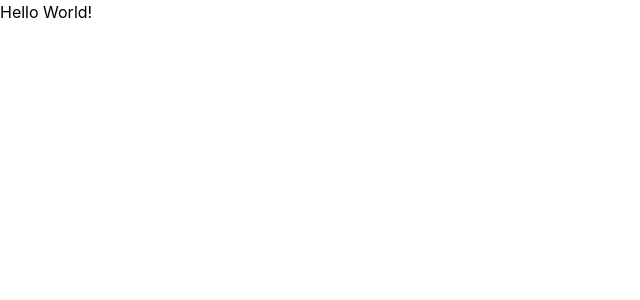
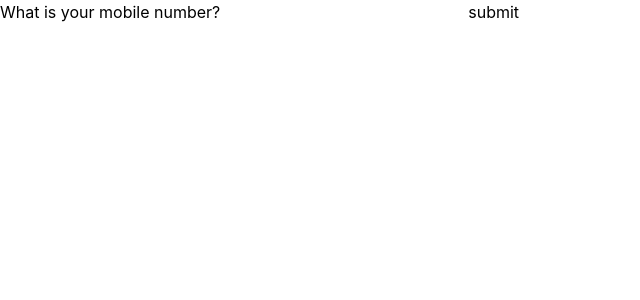
Before and after one commit to Service-Design-Studio/final-project-group-2-designerdz, a React (Create React App) app in the folder frontend/: page / in a window 1280 px wide. Shown: the top 300 px of the page, without its empty margins (0-640 px from the left). Built offline with nearby package versions, Linux system fonts and the light colour scheme.

Commit message:
Added react-hook-form as additional dependency

```diff
--- a/frontend/package.json
+++ b/frontend/package.json
@@ -9,6 +9,7 @@
     "axios": "^0.27.2",
     "react": "^18.2.0",
     "react-dom": "^18.2.0",
+    "react-hook-form": "^7.32.2",
     "react-router-dom": "^6.3.0",
     "react-scripts": "5.0.1",
     "web-vitals": "^2.1.4"
--- a/frontend/src/pages/Login.js
+++ b/frontend/src/pages/Login.js
@@ -1,7 +1,23 @@
+import { useForm} from 'react-hook-form';
+
 export default function Login() {
+    // Make POST request and navigate to next page
+    const onSubmit = async (data) => {
+        console.log(data);
+        // Make POST request to server
+        // If successful, navigate to next page
+        // If not, display error message
+    }
+
     return (
         <div>
-            <h1>Hello World!</h1>
+            <form onSubmit = {onSubmit}>
+                <label>
+                    What is your mobile number?
+                    <input name="mobile"/>
+                </label>
+                <input type="submit" value="submit"/>
+            </form>
         </div>
     );
 
```
Also changed, not shown: 2 other files (tests, documents, lock files or other folders).
